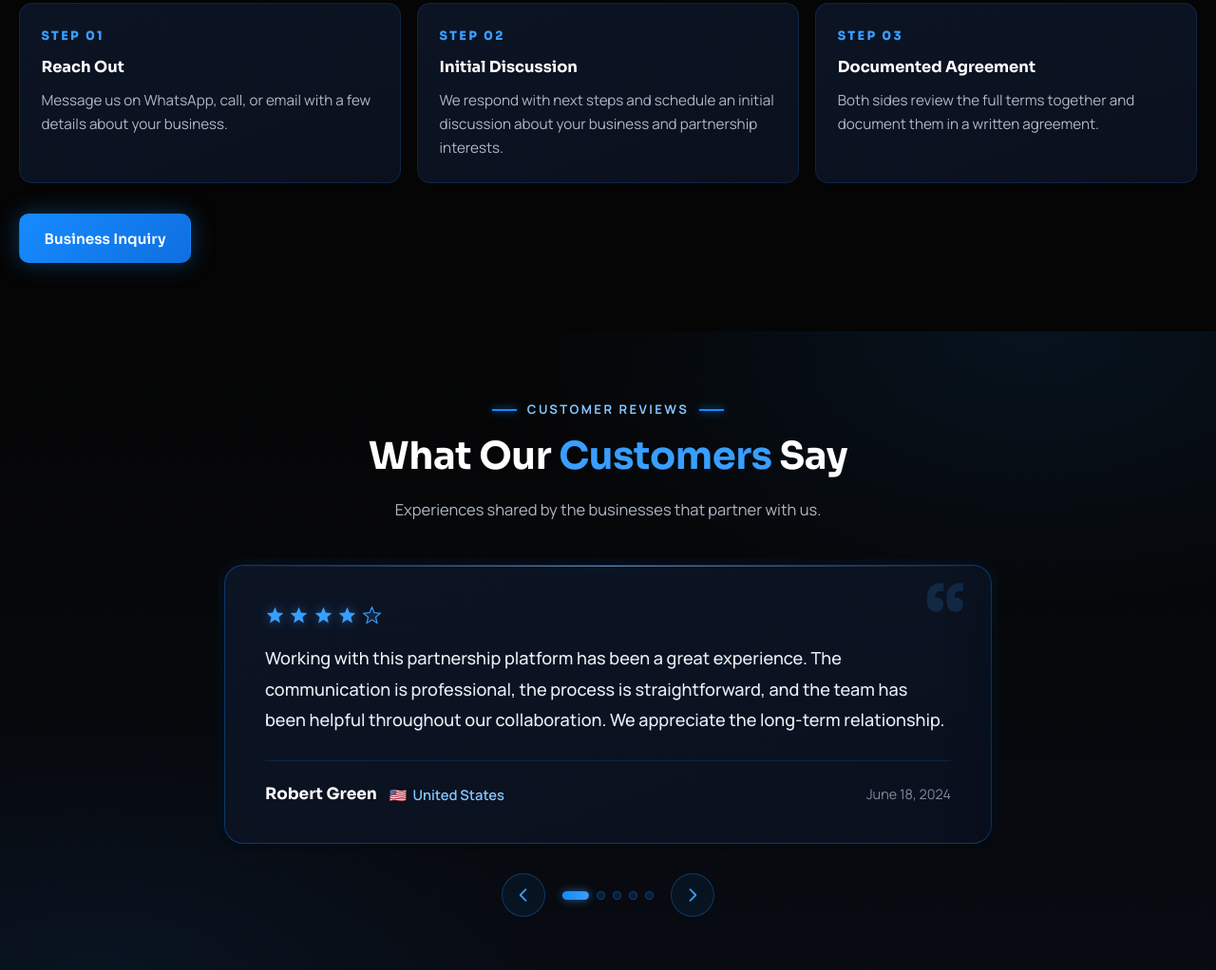
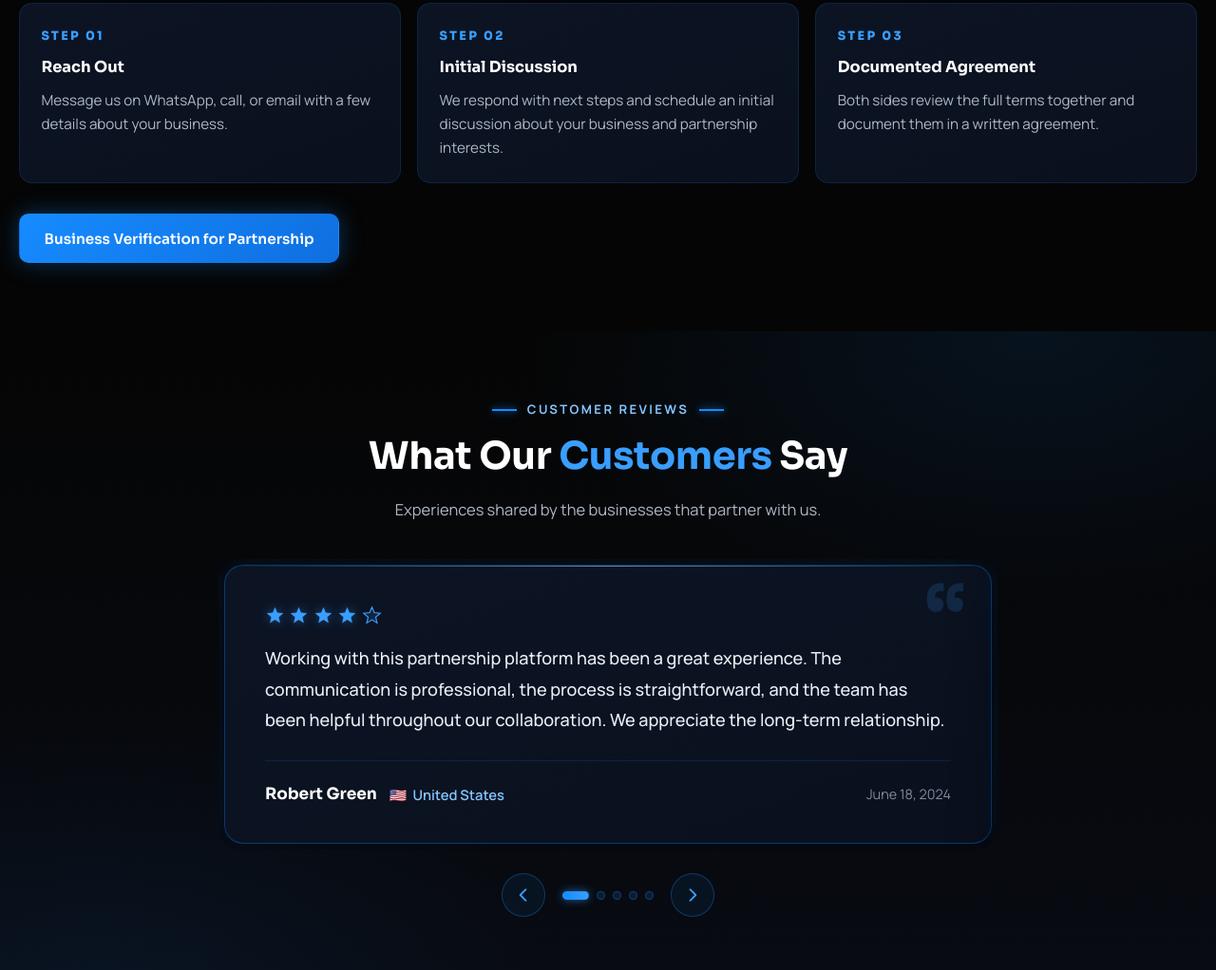
Before and after one commit to forvabpartnership/forvab-partnership-solutions, a plain HTML site: page index.html in a window 1280 px wide. Shown: the part 2574-3596 px from the top of the page at 95% size. Drawn offline with Linux system fonts and the light colour scheme.

Commit message:
Add files via upload

```diff
--- a/index.html
+++ b/index.html
@@ -404,7 +404,7 @@ footer{border-top:1px solid var(--line);background:#030304;padding:2.4rem 1.25re
       <div class="step rv"><div class="step-num">STEP 03</div><h3>Documented Agreement</h3><p>Both sides review the full terms together and document them in a written agreement.</p></div>
     </div>
     <div class="how-cta rv">
-      <a class="btn btn-p" href="https://wa.me/19094734984" target="_blank" rel="noopener">Business Inquiry</a>
+      <a class="btn btn-p" href="business-verification.html">Business Verification for Partnership</a>
     </div>
 </section>
 
```
